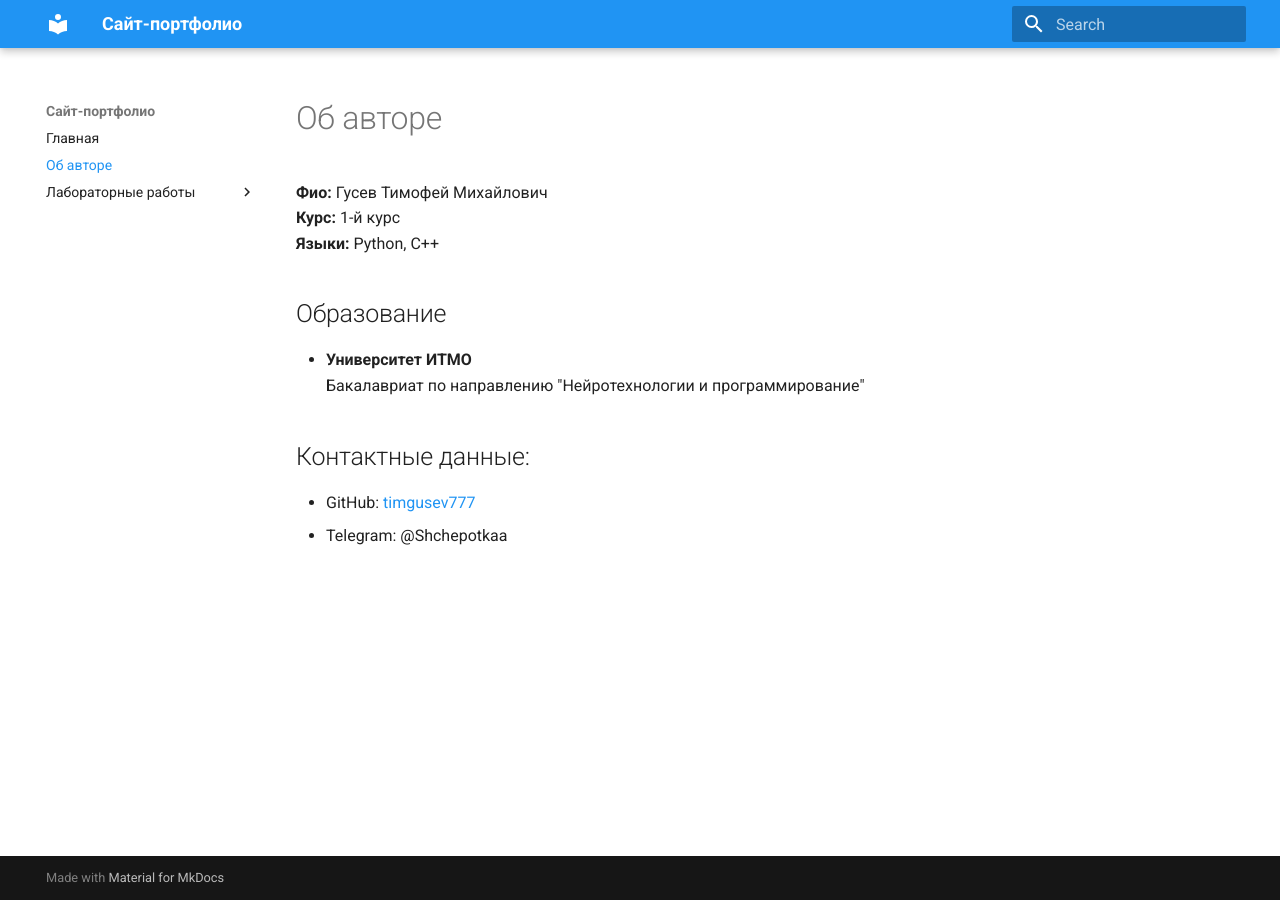
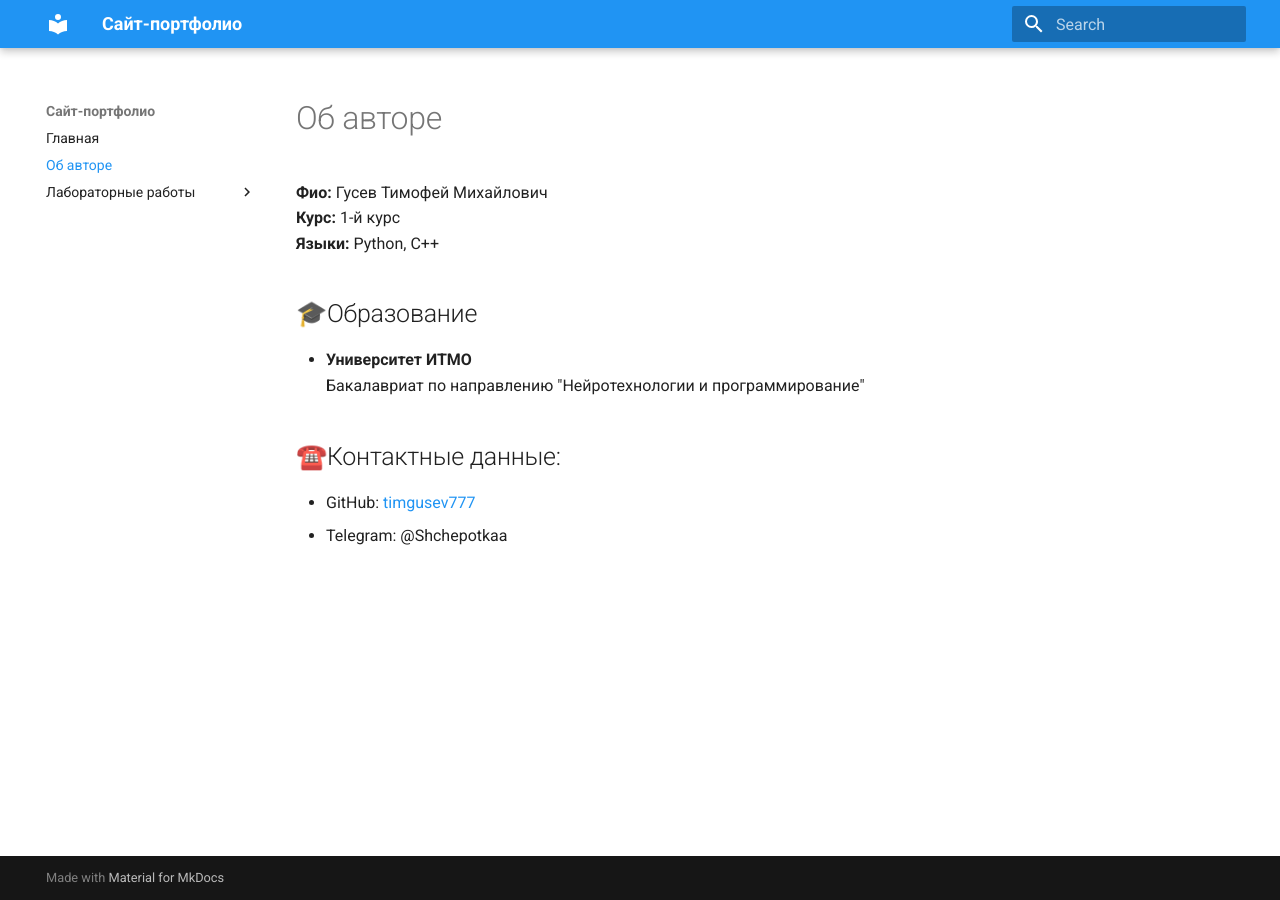
Before and after one commit to timgusev777/timgusev777.github.io, an MkDocs documentation site: the page built from source/docs/about.md, in a window 1280 px wide. Built offline with MkDocs 1.6.1 and Material for MkDocs 9.7.7, drawn with Linux system fonts in a browser that asks for light colours.

Commit message:
обновляю главную страницу и об авторе

```diff
--- a/source/docs/about.md
+++ b/source/docs/about.md
@@ -8,10 +8,10 @@ hide:
 **Курс:** 1-й курс
 **Языки:** Python, C++
 
-## Образование
+## 🎓Образование
 - **Университет ИТМО**
     Бакалавриат по направлению "Нейротехнологии и программирование"
 
-## Контактные данные:
+## ☎️Контактные данные:
 - GitHub: [timgusev777](https://github.com/timgusev777)
 - Telegram: @Shchepotkaa
```
Also changed, not shown: source/docs/index.md (+1 -1 lines).
